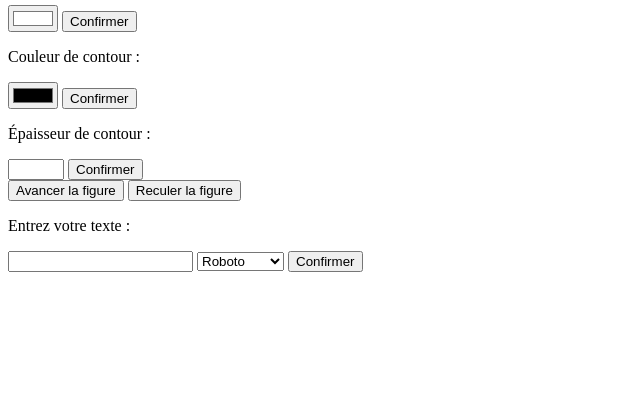
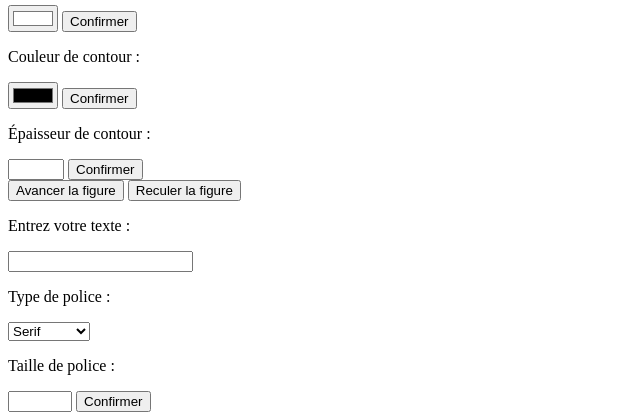
Before and after one commit to JbMig/Geo-Paint, a PHP site: page /new_project in a window 1280 px wide. Shown: the part 2561-2981 px from the top of the page, without its empty margins (0-640 px from the left). Before the commit the page ends 2833 px from the top, so only its background shows below. Run offline with PHP 8.4, Linux system fonts and the light colour scheme; some libraries are stand-ins or nearby versions.

Commit message:
le texte fonctionne !

```diff
--- a/Adrien/html_partial/new_project.php
+++ b/Adrien/html_partial/new_project.php
@@ -57,13 +57,16 @@
 				</div>
 			</div>
             <div class="font">
-                <p>Entrez votre texte :</p>
-                <input id="your_text" type="text" >
-                <select class="font_select">
-                    <option value="roboto">Roboto</option>
-                    <option value="futura">Futura</option>
-                    <option value="baskerville">Baskerville</option>
+                <p class="textColor">Entrez votre texte :</p>
+                <input id="your_text" type="text">
+				<p class="textColor">Type de police :</p>
+                <select class="font_select" id="select_font_type">
+                    <option value="serif">Serif</option>
+                    <option value="sans-serif">Sans-serif</option>
+                    <option value="cursive">Cursive</option>
                 </select>
+				<p class="textColor">Taille de police :</p>
+				<input type="number" min="10" max="100" step="2" class="font_select" id="select_font_size"></input>
                 <button id="confirm_text" class="confirmBtn">Confirmer</button>
             </div>
         </div>
```
Also changed, not shown: Adrien/html_partial/load_project.php (+8 -5 lines).
